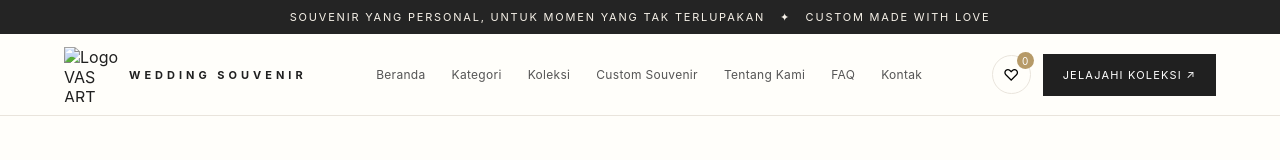
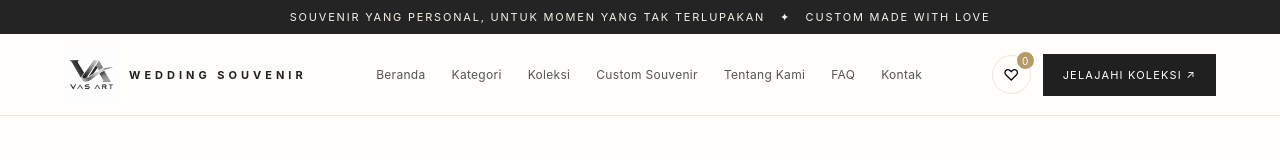
Before and after one commit to wangaviss/Vans-Art-, a plain HTML site: page index.html in a window 1280 px wide. Shown: the top 160 px of the page. Drawn offline with Linux system fonts and the light colour scheme; grey boxes are pictures that could not be loaded.

Commit message:
Update index.html

```diff
--- a/index.html
+++ b/index.html
@@ -14,7 +14,7 @@
 <body>
 <div class="announcement">SOUVENIR YANG PERSONAL, UNTUK MOMEN YANG TAK TERLUPAKAN &nbsp; ✦ &nbsp; CUSTOM MADE WITH LOVE</div>
 <header class="header"><nav class="nav">
-<a href="#home" class="brand"><img src="assets/logo-vasart.png" alt="Logo VAS ART"><span>WEDDING SOUVENIR</span></a>
+<a href="#home" class="brand"><img src="logo-vasart.png" alt="Logo VAS ART"><span>WEDDING SOUVENIR</span></a>
 <div class="navlinks" id="navlinks"><a href="#home">Beranda</a><a href="#kategori">Kategori</a><a href="#produk">Koleksi</a><a href="#custom">Custom Souvenir</a><a href="#tentang">Tentang Kami</a><a href="#faq">FAQ</a><a href="#kontak">Kontak</a></div>
 <div class="nav-actions"><button class="iconbtn" aria-label="Lihat keranjang" onclick="showCart()">♡<span class="count" id="cartCount">0</span></button><a class="btn" href="#produk">Jelajahi Koleksi ↗</a><button class="iconbtn menu-toggle" onclick="toggleMenu()" aria-label="Buka menu">☰</button></div>
 </nav></header>
```
